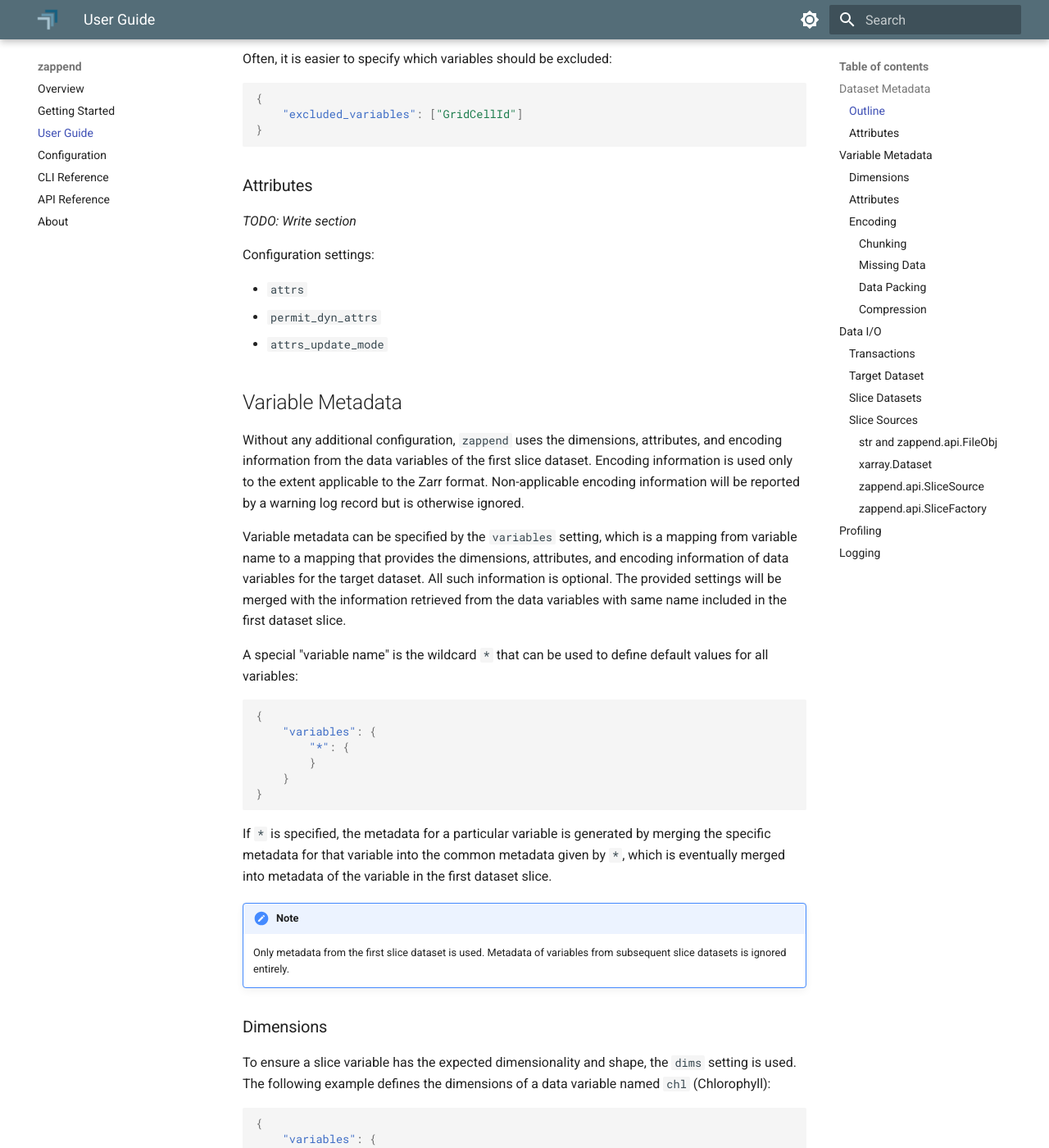
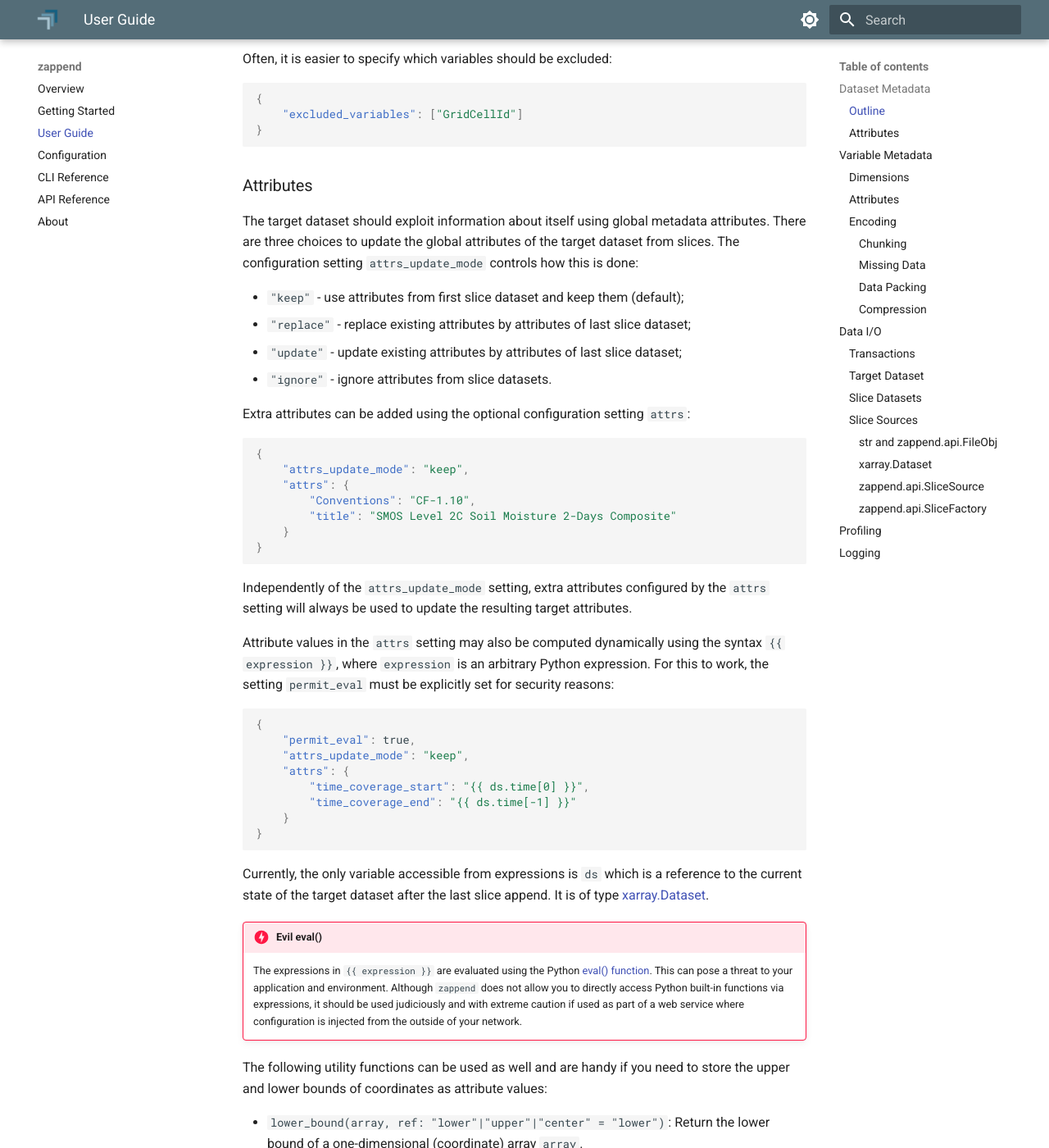
Before and after one commit to bcdev/zappend, an MkDocs documentation site: the page built from docs/guide.md, in a window 1280 px wide and 1400 px high, scrolled down 2998 px. Shown: the whole window at 82% size. Built offline with MkDocs 1.6.1 and Material for MkDocs 9.7.7, drawn with Linux system fonts in a browser that asks for light colours; some of the changed text lies outside the part shown.

Commit message:
permit_computed_attrs -> permit_eval; new attrs_update_mode "ignore"; updated guide.

````diff
--- a/docs/guide.md
+++ b/docs/guide.md
@@ -156,14 +156,83 @@ Often, it is easier to specify which variables should be excluded:
 ```
 ### Attributes
 
-_TODO: Write section_
+The target dataset should exploit information about itself using global
+metadata attributes.
+There are three choices to update the global attributes of the target
+dataset from slices. The configuration setting `attrs_update_mode`
+controls how this is done:
 
-Configuration settings:
+* `"keep"` - use attributes from first slice dataset and keep them (default);
+* `"replace"` - replace existing attributes by attributes of last slice dataset;
+* `"update"` - update existing attributes by attributes of last slice dataset;
+* `"ignore"` - ignore attributes from slice datasets.
 
-* `attrs`
-* `permit_dyn_attrs`
-* `attrs_update_mode`
+Extra attributes can be added using the optional configuration setting `attrs`:
 
+```json
+{
+    "attrs_update_mode": "keep",
+    "attrs": {
+        "Conventions": "CF-1.10",
+        "title": "SMOS Level 2C Soil Moisture 2-Days Composite"
+    }
+}
+```
+
+Independently of the `attrs_update_mode` setting, extra attributes configured
+by the `attrs` setting will always be used to update the resulting target
+attributes.
+
+Attribute values in the `attrs` setting may also be computed dynamically using
+the syntax `{{ expression }}`, where `expression` is an arbitrary Python
+expression. For this to work, the setting `permit_eval` must be explicitly
+set for security reasons:
+
+```json
+{
+    "permit_eval": true,
+    "attrs_update_mode": "keep",
+    "attrs": {
+        "time_coverage_start": "{{ ds.time[0] }}",
+        "time_coverage_end": "{{ ds.time[-1] }}"
+    }
+}
+```
+
+Currently, the only variable accessible from expressions is `ds` which is
+a reference to the current state of the target dataset after the last slice
+append. It is of type
+[xarray.Dataset](https://docs.xarray.dev/en/stable/generated/xarray.Dataset.html).
+
+!!! danger "Evil eval()"
+    The expressions in `{{ expression }}` are evaluated using the Python
+    [eval() function](https://docs.python.org/3/library/functions.html#eval).
+    This can pose a threat to your application and environment.
+    Although `zappend` does not allow you to directly access Python built-in
+    functions via expressions, it should be used judiciously and with extreme
+    caution if used as part of a web service where configuration is injected
+    from the outside of your network.
+
+The following utility functions can be used as well and are handy if you need
+to store the upper and lower bounds of coordinates as attribute values:
+
+* `lower_bound(array, ref: "lower"|"upper"|"center" = "lower")`:
+  Return the lower bound of a one-dimensional (coordinate) array `array`.
+* `upper_bound(array, ref: "lower"|"upper"|"center" = "lower")`:
+  Return the upper bound of a one-dimensional (coordinate) array `array`.
+
+The `ref` value specifies the reference within an array element that is used
+as a basis for the boundary computation. E.g., if coordinate labels refer to
+array element centers, pass `ref="center"`.
+
+```json
+{
+    "attrs": {
+        "time_coverage_start": "{{ lower_bound(ds.time, 'center') }}",
+        "time_coverage_end": "{{ upper_bound(ds.time, 'center') }}"
+    }
+}
+```
 
 ## Variable Metadata
 
````
Also changed, not shown: docs/config.md (+9 -6 lines), 8 other files.
